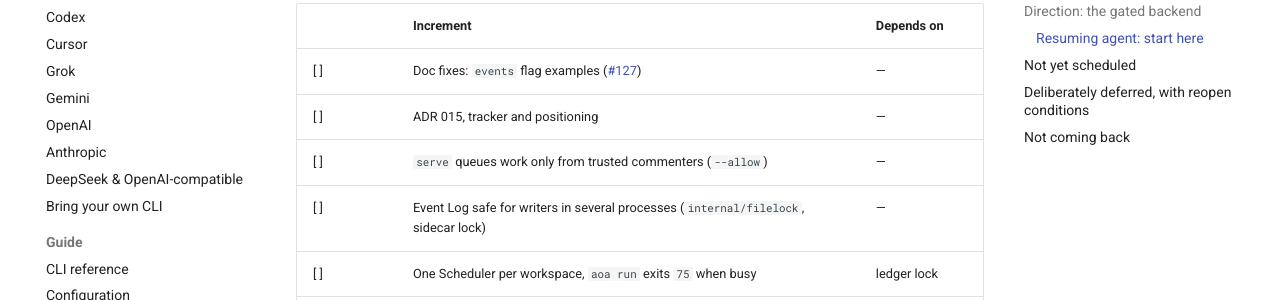
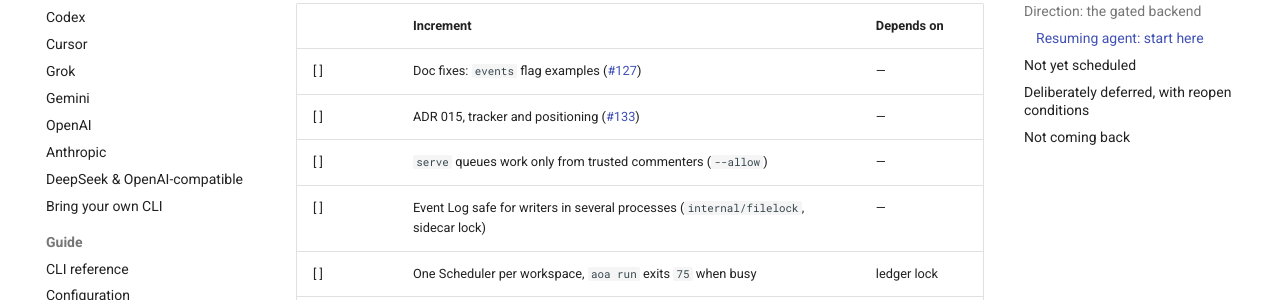
Before and after one commit to bharadwaj6/ageOfAgents, an MkDocs documentation site: the page built from docs/design/roadmap.md, in a window 1280 px wide and 900 px high, scrolled down 1447 px. Shown: the part 151-451 px from the top of the window. Built offline with MkDocs 1.6.1 and Material for MkDocs 9.7.7, drawn with Linux system fonts in a browser that asks for light colours; comment, search, counter and statistics services are not loaded.

Commit message:
docs: link the ADR 015 PR from the tracker
Co-Authored-By: Claude Opus 5 <noreply@anthropic.com>

```diff
--- a/docs/design/roadmap.md
+++ b/docs/design/roadmap.md
@@ -56,7 +56,7 @@ allowlist, cross-process ledger lock) in review.
 | | Increment | Depends on |
 |---|---|---|
 | [ ] | Doc fixes: `events` flag examples ([#127](https://github.com/bharadwaj6/ageOfAgents/pull/127)) | — |
-| [ ] | ADR 015, tracker and positioning | — |
+| [ ] | ADR 015, tracker and positioning ([#133](https://github.com/bharadwaj6/ageOfAgents/pull/133)) | — |
 | [ ] | `serve` queues work only from trusted commenters (`--allow`) | — |
 | [ ] | Event Log safe for writers in several processes (`internal/filelock`, sidecar lock) | — |
 | [ ] | One Scheduler per workspace, `aoa run` exits `75` when busy | ledger lock |
```
